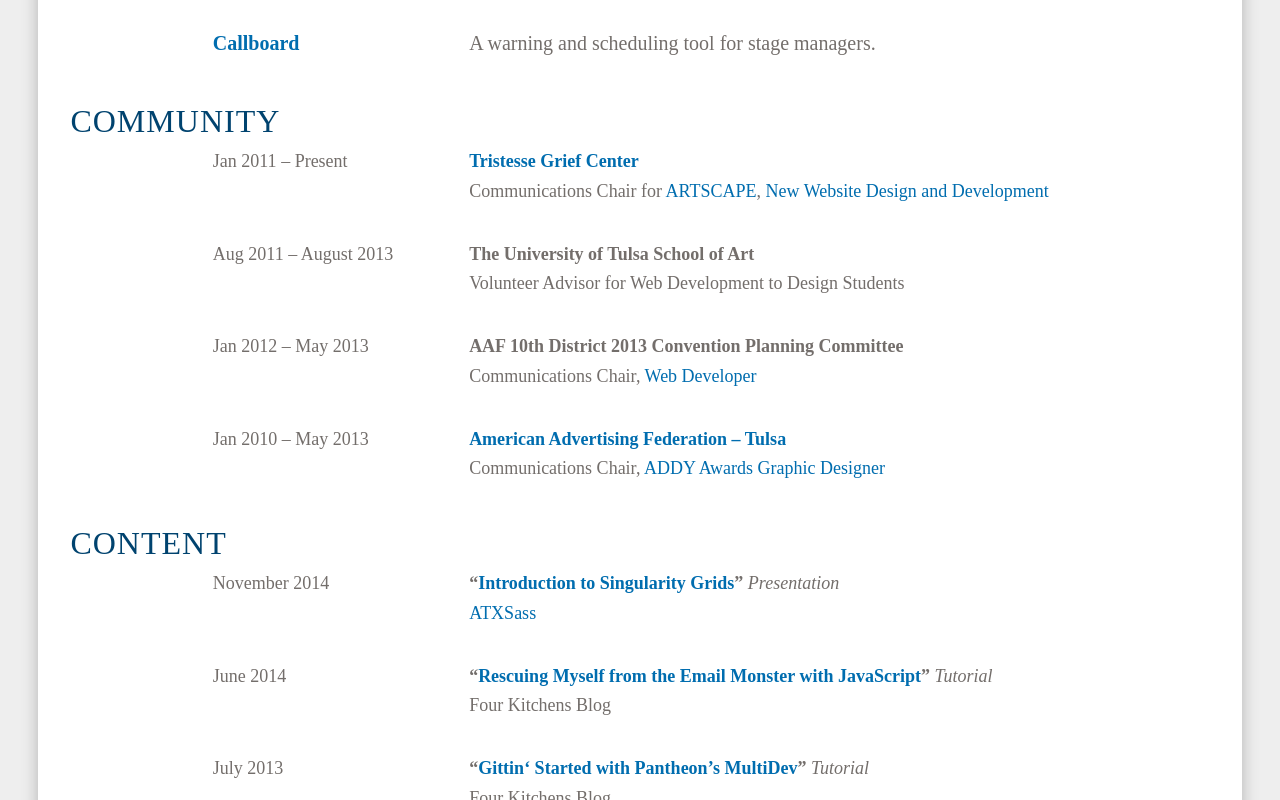
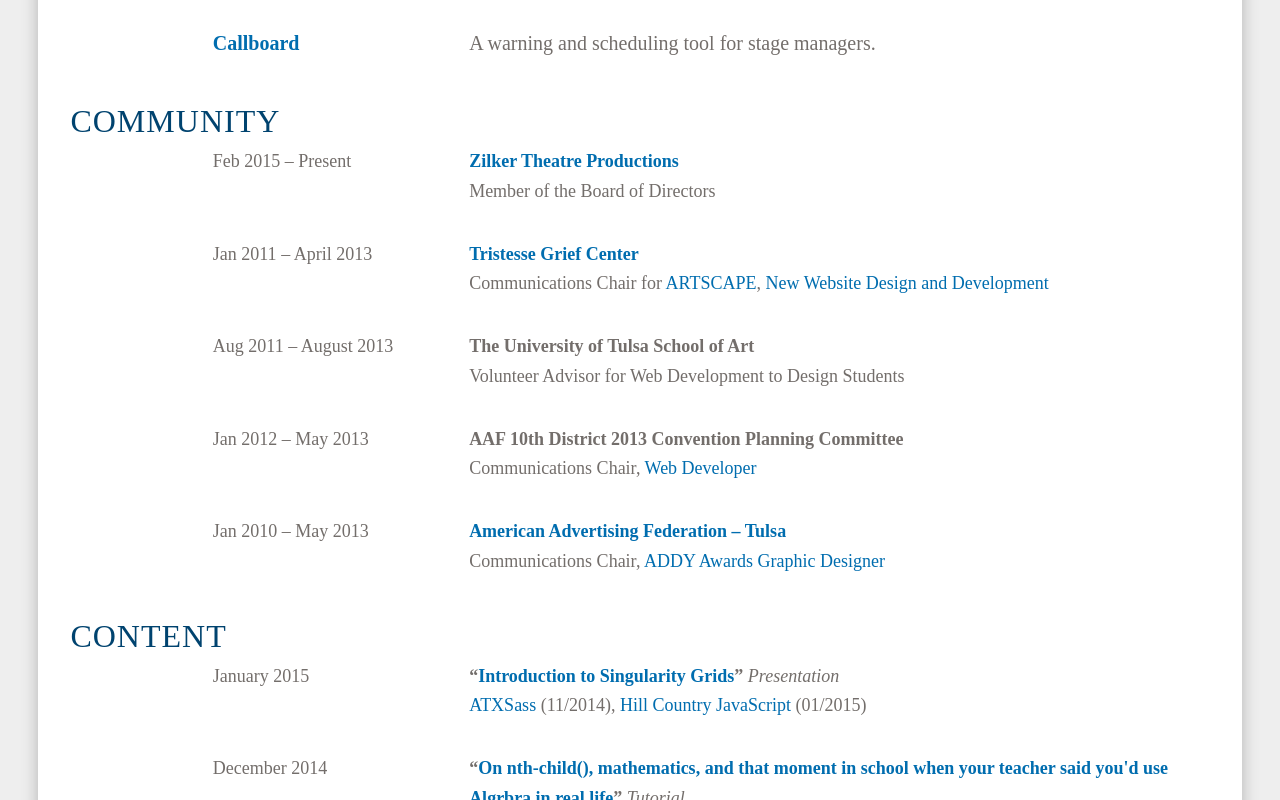
Before and after one commit to tsmith512/resume, a website: page index.html in a window 1280 px wide. Shown: the part 2000-2800 px from the top of the page. Drawn offline with Linux system fonts and the light colour scheme; a web font is replaced by a local one.

Commit message:
Updates: World Pulse, Intro to Singularity at HCJS, nth-child blog post

```diff
--- a/index.html
+++ b/index.html
@@ -78,13 +78,14 @@
               Chapter Framework experience powered by Organic Groups.
             </li>
             <li>
-              <strong>World Pulse: NextGen</strong> <em>(Not yet live)</em> &mdash;
+              <strong><a href="https://www.worldpulse.com">World Pulse</a>: NextGen</strong> &mdash;
               Lead graphic design and frontend development for a brand
               new website for <a href="http://www.worldpulse.com">World Pulse</a>
               focusing on internationalization and responsive design allowing
               women across the globe to connect with and empower each other in
               their own language on their own devices as they seek to solve the
               most difficult issues in their communities.
+              <em>(<a href="http://www.tsmithcreative.com/project/world-pulse">Portfolio</a>)</em>
             </li>
             <li>
               <strong><a href="http://www.opensocietyfoundations.org">Open Society Foundations</a>: Responsive Retrofit</strong> &mdash;
@@ -100,7 +101,7 @@
               guides various University members through drafting, moderated review,
               and discussion of policy documentation with complete historical
               archiving of review case process.
-              (Case Study: &ldquo;<a href="http://tsmih512.github.io/policyoftruth">Policy of Truth</a>&rdquo; Presentation)
+              <em>(Case Study: &ldquo;<a href="http://tsmih512.github.io/policyoftruth">Policy of Truth</a>&rdquo; Presentation)</em>
             </li>
             <li>
               <strong><a href="http://doresearch.stanford.edu/">Stanford University: Dean of Research</a> New Website</strong> &mdash;
@@ -225,7 +226,11 @@
       <section class="community">
         <h2>Community</h2>
         <article>
-          <div class="date"><span class="nowrap">Jan 2011</span> – Present</div>
+          <div class="date"><span class="nowrap">Feb 2015</span> – Present</div>
+          <h3><strong><a href="http://www.zilker.org/">Zilker Theatre Productions</a></strong> Member of the Board of Directors
+        </article>
+        <article>
+          <div class="date"><span class="nowrap">Jan 2011</span> – April 2013</div>
           <h3><strong><a href="http://thegriefcenter.org/">Tristesse Grief Center</a></strong> Communications Chair for
             <a href="http://www.tsmithcreative.com/project/artscape-2012">ARTSCAPE</a>,
             <a href="http://www.tsmithcreative.com/project/tristesse-grief-center-website">New Website Design and Development</a></h3>
@@ -251,8 +256,12 @@
       <section class="biblio">
         <h2>Content</h2>
         <article>
-          <div class="date"><span class="nowrap">November 2014</span></div>
-          <h3><strong>&ldquo;<a href="http://tsmith512.github.io/intro-to-singularity/">Introduction to Singularity Grids</a>&rdquo;</strong> <em>Presentation</em> <a href="http://atxsass.com/">ATXSass</a></h3>
+          <div class="date"><span class="nowrap">January 2015</span></div>
+          <h3><strong>&ldquo;<a href="http://tsmith512.github.io/intro-to-singularity/">Introduction to Singularity Grids</a>&rdquo;</strong> <em>Presentation</em> <a href="http://atxsass.com/">ATXSass</a> (11/2014), <a href="http://www.meetup.com/San-Antonio-JavaScript-User-Group/">Hill Country JavaScript</a> (01/2015)</h3>
+        </article>
+        <article>
+          <div class="date"><span class="nowrap">December 2014</span></div>
+          <h3><strong>&ldquo;<a href="http://www.tsmithcreative.com/article/nth-child-mathematics">On <code>nth-child()</code>, mathematics, and that moment in school when your teacher said you'd use Algrbra in real life</a>&rdquo;</strong> <em>Tutorial</em> Four Kitchens Blog</h3>
         </article>
         <article>
           <div class="date"><span class="nowrap">June 2014</span></div>
```
